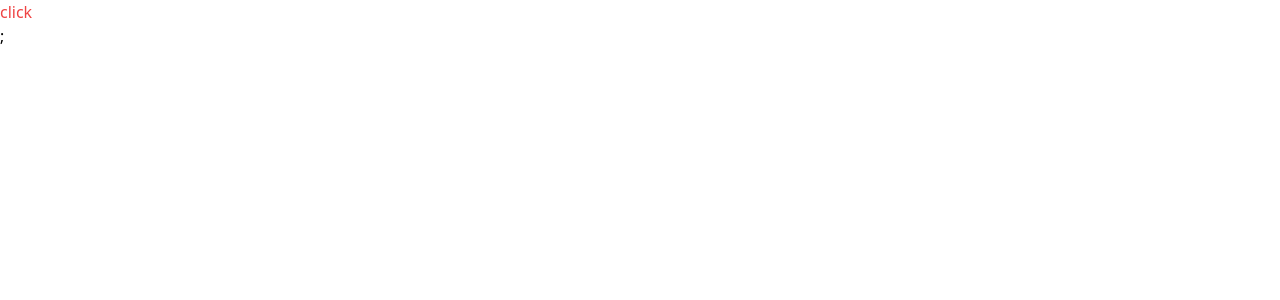
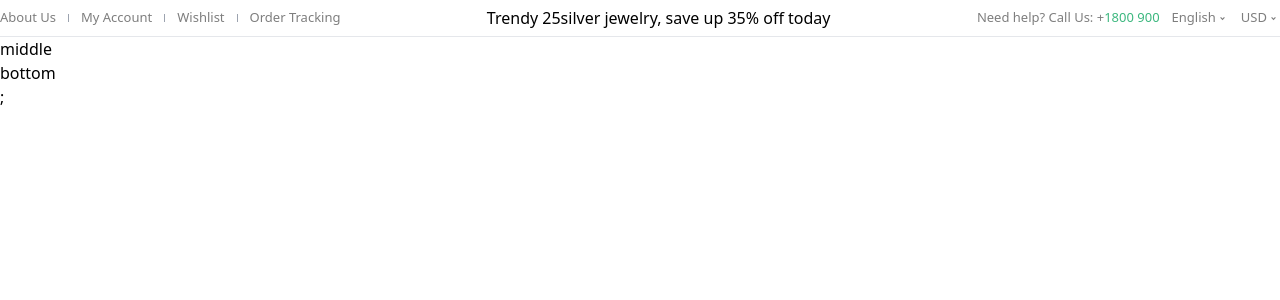
Before and after one commit to ShariarSheikh/ecommerce-team-work-demo, a Next.js app: page / in a window 1280 px wide. Shown: the top 300 px of the page. Built offline with nearby package versions, Linux system fonts and the light colour scheme.

Commit message:
header top component created

```diff
--- /dev/null
+++ b/components/core/header/index.js
@@ -0,0 +1,60 @@
+import Link from 'next/link';
+import { RiArrowDropDownLine } from 'react-icons/ri';
+
+const Header = () => {
+  return (
+    <header className="w-full">
+      <div className="w-full border-b border-gray-200">
+        <div className="w-full max-w-[1586px] m-auto h-9 flex justify-between items-center">
+          <ul className="flex items-center space-x-3">
+            <li className="text-[13px] text-[#7E7E7E]">
+              <Link href="/about-us">About Us </Link>
+            </li>
+            <span className="h-[8px] w-[1px] bg-gray-400" />
+            <li className="text-[13px] text-[#7E7E7E]">
+              <Link href="/my-account">My Account </Link>
+            </li>
+            <span className="h-[8px] w-[1px] bg-gray-400" />
+            <li className="text-[13px] text-[#7E7E7E]">
+              <Link href="/wishlist">Wishlist </Link>
+            </li>
+            <span className="h-[8px] w-[1px] bg-gray-400" />
+            <li className="text-[13px] text-[#7E7E7E]">
+              <Link href="/order-tracking">Order Tracking </Link>
+            </li>
+          </ul>
+
+          <div>Trendy 25silver jewelry, save up 35% off today</div>
+
+          <div className="flex items-center space-x-3">
+            <div className="text-[13px] text-[#7E7E7E]">
+              Need help? Call Us: +
+              <span className="text-[#3BB77E]">1800 900</span>
+            </div>
+            <div className="group relative flex items-center h-9 text-[13px] text-[#7E7E7E] cursor-pointer">
+              English <RiArrowDropDownLine />
+              <div className="group-hover:block hidden absolute left-0 top-[36px] shadow-md bg-white p-2 border">
+                <div>Bangladesh</div>
+                <div>Bangladesh</div>
+                <div>Bangladesh</div>
+              </div>
+            </div>
+            <div className="group relative flex items-center h-9 text-[13px] text-[#7E7E7E] cursor-pointer">
+              USD <RiArrowDropDownLine />
+              <div className="group-hover:block hidden absolute left-0 top-[36px] shadow-md bg-white p-2 border">
+                <div>BD</div>
+                <div>BD</div>
+                <div>BD</div>
+              </div>
+            </div>
+          </div>
+        </div>
+      </div>
+
+      <div>middle</div>
+      <div>bottom</div>
+    </header>
+  );
+};
+
+export default Header;
--- a/package.json
+++ b/package.json
@@ -17,7 +17,8 @@
     "@reduxjs/toolkit": "^1.8.2",
     "next": "12.2.0",
     "react": "18.2.0",
-    "react-dom": "18.2.0"
+    "react-dom": "18.2.0",
+    "react-icons": "^4.4.0"
   },
   "devDependencies": {
     "autoprefixer": "^10.4.7",
--- a/pages/index.js
+++ b/pages/index.js
@@ -1,16 +1,9 @@
-import { useDispatch } from 'react-redux';
-import { clickHandle } from '../redux/handleSlice';
+import Header from '../components/core/header';
 
 export default function Home() {
-  const dispatch = useDispatch();
-
-  const handleClick = () => {
-    dispatch(clickHandle('nahid'));
-  };
-
   return (
-    <div className="text-red-500">
-      <button onClick={handleClick}>click</button>
+    <div className="w-full">
+      <Header />
     </div>
   );
 }
```
Also changed, not shown: 1 other file (tests, documents, lock files or other folders).
